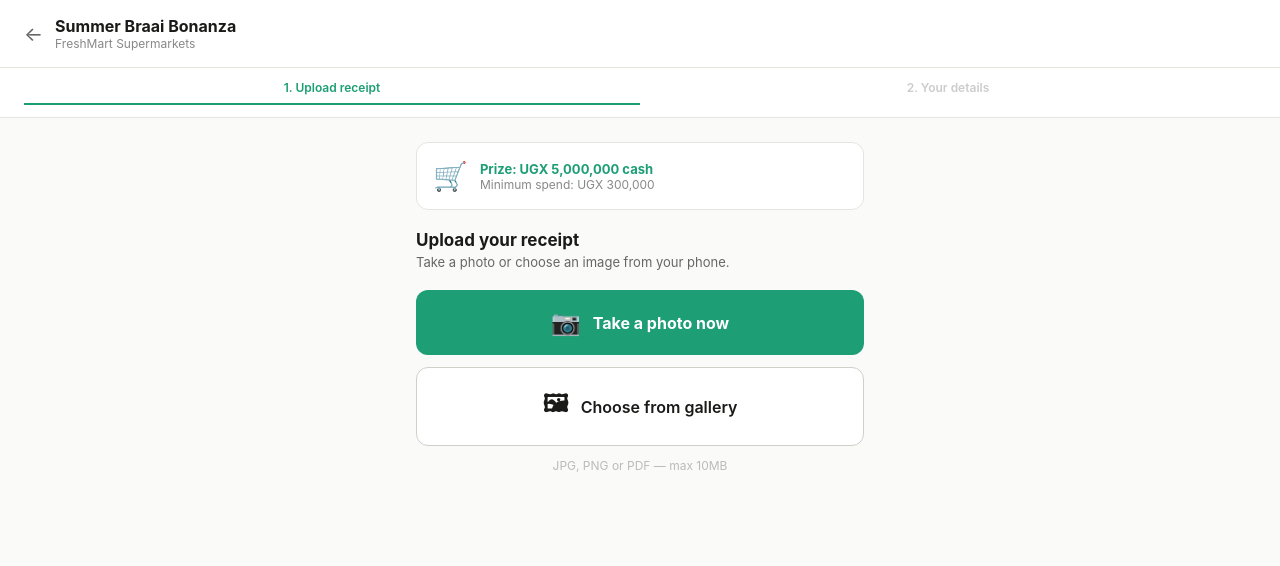
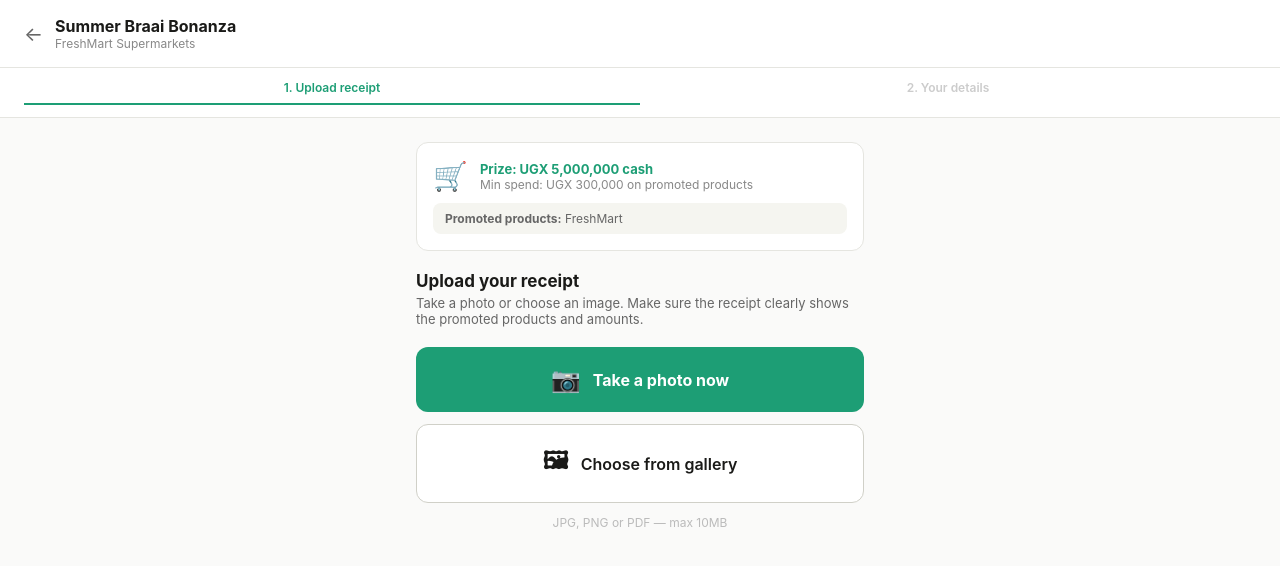
Before and after one commit to johnejalu-cell/receiptraffle, a Next.js app: page /enter/1 in a window 1280 px wide. Shown: the top 566 px of the page. Built offline with nearby package versions, Linux system fonts and the light colour scheme.

Commit message:
Update page.tsx

```diff
--- a/app/enter/[id]/page.tsx
+++ b/app/enter/[id]/page.tsx
@@ -1,11 +1,11 @@
 'use client'
-import { useState } from 'react'
+import { useState, useEffect } from 'react'
 import Link from 'next/link'
 
 const STATIC_PROMOTIONS: Record<string, any> = {
-  '1': { title: "Summer Braai Bonanza", brand: "FreshMart Supermarkets", prize: "UGX 5,000,000 cash", minSpend: 300000, currency: "UGX", icon: "🛒", color: "#1D9E75" },
-  '2': { title: "Back-to-School Win Big", brand: "EduMart Uganda", prize: "Laptop x 2", minSpend: 150000, currency: "UGX", icon: "🎒", color: "#534AB7" },
-  '3': { title: "Family Pack Jackpot", brand: "CityLodge Hotels", prize: "Weekend stay for 4", minSpend: 500000, currency: "UGX", icon: "🏨", color: "#854F0B" },
+  '1': { title: "Summer Braai Bonanza", brand: "FreshMart Supermarkets", prize: "UGX 5,000,000 cash", minSpend: 300000, currency: "UGX", icon: "🛒", color: "#1D9E75", productKeywords: ["FreshMart"] },
+  '2': { title: "Back-to-School Win Big", brand: "EduMart Uganda", prize: "Laptop x 2", minSpend: 150000, currency: "UGX", icon: "🎒", color: "#534AB7", productKeywords: ["EduMart"] },
+  '3': { title: "Family Pack Jackpot", brand: "CityLodge Hotels", prize: "Weekend stay for 4", minSpend: 500000, currency: "UGX", icon: "🏨", color: "#854F0B", productKeywords: ["CityLodge"] },
 }
 
 export default function EnterPage({ params }: { params: { id: string } }) {
@@ -20,7 +20,7 @@
   const [result, setResult] = useState<any>(null)
   const [ticket, setTicket] = useState('')
 
-  useState(() => {
+  useEffect(() => {
     if (!STATIC_PROMOTIONS[params.id]) {
       fetch('/api/promotions')
         .then(r => r.json())
@@ -36,13 +36,14 @@
               icon: found.emoji || '🎁',
               color: found.color || '#1D9E75',
               dbId: found.id,
+              productKeywords: found.product_keywords || [],
             })
           }
           setPromoLoaded(true)
         })
         .catch(() => setPromoLoaded(true))
     }
-  })
+  }, [params.id])
 
   if (!promoLoaded) return (
     <main style={{ minHeight: '100vh', display: 'flex', alignItems: 'center', justifyContent: 'center' }}>
@@ -86,6 +87,7 @@
           minSpend: promo.minSpend,
           currency: promo.currency,
           promotionId: promo.dbId || null,
+          productKeywords: promo.productKeywords || [],
           name,
           phone,
           email,
@@ -107,7 +109,7 @@
     <main style={{ minHeight: '100vh', display: 'flex', flexDirection: 'column', alignItems: 'center', justifyContent: 'center', padding: '2rem', background: '#fafaf9', textAlign: 'center' }}>
       <div style={{ fontSize: 48, marginBottom: 16 }}>🔍</div>
       <h2 style={{ fontSize: 20, fontWeight: 700, marginBottom: 8 }}>Verifying your receipt...</h2>
-      <p style={{ color: '#666', fontSize: 14 }}>Our AI is reading your receipt. This takes a few seconds.</p>
+      <p style={{ color: '#666', fontSize: 14 }}>Our AI is checking your receipt for the promoted products. This takes a few seconds.</p>
     </main>
   )
 
@@ -121,7 +123,12 @@
         <div style={{ fontSize: 22, fontWeight: 700, color: '#1D9E75', letterSpacing: 1 }}>{ticket}</div>
         <div style={{ borderTop: '1px solid #e5e5e0', marginTop: 12, paddingTop: 12, display: 'flex', flexDirection: 'column', gap: 4 }}>
           <div style={{ fontSize: 13, color: '#666' }}>{promo.title}</div>
-          <div style={{ fontSize: 13, color: '#666' }}>Amount: {promo.currency} {result?.total_amount?.toLocaleString()}</div>
+          {result?.promoted_items_found?.length > 0 && (
+            <div style={{ fontSize: 13, color: '#1D9E75' }}>✓ {result.promoted_items_found.join(', ')}</div>
+          )}
+          <div style={{ fontSize: 13, color: '#666' }}>
+            Verified spend: {promo.currency} {(result?.promoted_items_total || result?.total_amount || 0).toLocaleString()}
+          </div>
           <div style={{ fontSize: 13, color: '#666' }}>{name} · {phone}</div>
         </div>
       </div>
@@ -136,9 +143,7 @@
     <main style={{ minHeight: '100vh', display: 'flex', flexDirection: 'column', alignItems: 'center', justifyContent: 'center', padding: '2rem', background: '#fafaf9', textAlign: 'center' }}>
       <div style={{ fontSize: 56, marginBottom: 16 }}>🎟</div>
       <h2 style={{ fontSize: 24, fontWeight: 700, marginBottom: 8, color: '#1D9E75' }}>You're entered!</h2>
-      <p style={{ color: '#666', fontSize: 15, marginBottom: 20 }}>
-        Your entry has been received and recorded.
-      </p>
+      <p style={{ color: '#666', fontSize: 15, marginBottom: 20 }}>Your entry has been received and recorded.</p>
       <div style={{ background: '#fff', border: '2px solid #1D9E75', borderRadius: 14, padding: '1.5rem', width: '100%', maxWidth: 340, marginBottom: 20 }}>
         <div style={{ fontSize: 12, color: '#999', marginBottom: 4 }}>Your ticket number</div>
         <div style={{ fontSize: 22, fontWeight: 700, color: '#1D9E75', letterSpacing: 1 }}>{ticket}</div>
@@ -179,18 +184,27 @@
       </div>
 
       <div style={{ padding: '1.5rem 1rem', maxWidth: 480, margin: '0 auto' }}>
-        <div style={{ background: '#fff', border: '1px solid #e5e5e0', borderRadius: 12, padding: '1rem', marginBottom: 20, display: 'flex', gap: 12, alignItems: 'center' }}>
-          <div style={{ fontSize: 28 }}>{promo.icon}</div>
-          <div>
-            <div style={{ fontSize: 13, fontWeight: 700, color: promo.color }}>Prize: {promo.prize}</div>
-            <div style={{ fontSize: 12, color: '#888' }}>Minimum spend: {promo.currency} {parseInt(promo.minSpend).toLocaleString()}</div>
+        <div style={{ background: '#fff', border: '1px solid #e5e5e0', borderRadius: 12, padding: '1rem', marginBottom: 20 }}>
+          <div style={{ display: 'flex', gap: 12, alignItems: 'center', marginBottom: promo.productKeywords?.length > 0 ? 10 : 0 }}>
+            <div style={{ fontSize: 28 }}>{promo.icon}</div>
+            <div>
+              <div style={{ fontSize: 13, fontWeight: 700, color: promo.color }}>Prize: {promo.prize}</div>
+              <div style={{ fontSize: 12, color: '#888' }}>Min spend: {promo.currency} {parseInt(promo.minSpend).toLocaleString()} on promoted products</div>
+            </div>
           </div>
+          {promo.productKeywords?.length > 0 && (
+            <div style={{ background: '#f5f5f0', borderRadius: 8, padding: '8px 12px', fontSize: 12, color: '#666' }}>
+              <strong>Promoted products:</strong> {promo.productKeywords.join(', ')}
+            </div>
+          )}
         </div>
 
         {step === 'upload' && (
           <div>
             <h2 style={{ fontSize: 17, fontWeight: 700, marginBottom: 4 }}>Upload your receipt</h2>
-            <p style={{ fontSize: 13, color: '#666', marginBottom: 20 }}>Take a photo or choose an image from your phone.</p>
+            <p style={{ fontSize: 13, color: '#666', marginBottom: 20 }}>
+              Take a photo or choose an image. Make sure the receipt clearly shows the promoted products and amounts.
+            </p>
             {!preview ? (
               <div style={{ display: 'flex', flexDirection: 'column', gap: 12 }}>
                 <label style={{ display: 'flex', alignItems: 'center', justifyContent: 'center', gap: 12, padding: '18px', background: '#1D9E75', color: '#fff', borderRadius: 12, cursor: 'pointer', fontSize: 16, fontWeight: 700 }}>
```
